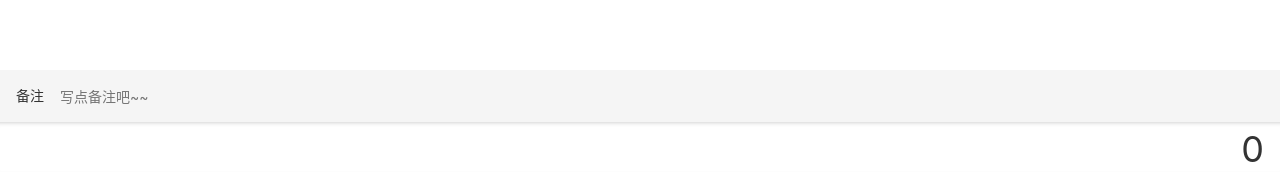
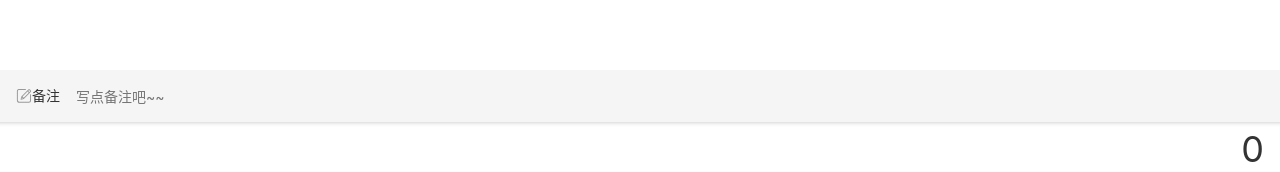
Before and after one commit to fxjzz/react-bookkeeping, a React app: page /#/money in a window 1280 px wide. Shown: the part 352-524 px from the top of the page. Built offline with nearby package versions, Linux system fonts and the light colour scheme.

Commit message:
添加备注图标

```diff
--- a/public/index.html
+++ b/public/index.html
@@ -11,7 +11,7 @@
     />
     <link rel="apple-touch-icon" href="%PUBLIC_URL%/logo192.png" />
     <link rel="manifest" href="%PUBLIC_URL%/manifest.json" />
-    <title>我的记账</title>
+    <title>我的记账 react</title>
   </head>
   <body>
     <div id="root"></div>
--- a/src/views/Money/NoteSection.tsx
+++ b/src/views/Money/NoteSection.tsx
@@ -1,11 +1,18 @@
 import styled from "styled-components";
 import React, {ChangeEventHandler} from 'react';
 import {Input} from '../../components/Input';
+import Icon from "../../components/Icon";
 
 const Wrapper = styled.section`
   background: #f5f5f5;
   padding: 4px 16px;
   font-size: 14px;
+  display: flex;
+  align-items: center;
+  .icon{
+    width: 16px;
+    height: 16px;
+  }
 `;
 type Props = {
     value:string,
@@ -18,6 +25,7 @@ const NoteSection: React.FC<Props> = (props) => {
         };
         return (
             <Wrapper>
+                <Icon name="note"/>
                 <Input label="备注" type="text" value={note} onChange={onChange}
                 placeholder="写点备注吧~~"/>
             </Wrapper>
```
Also changed, not shown: src/icons/note.svg (added), 1 other file (tests, documents, lock files or other folders).
